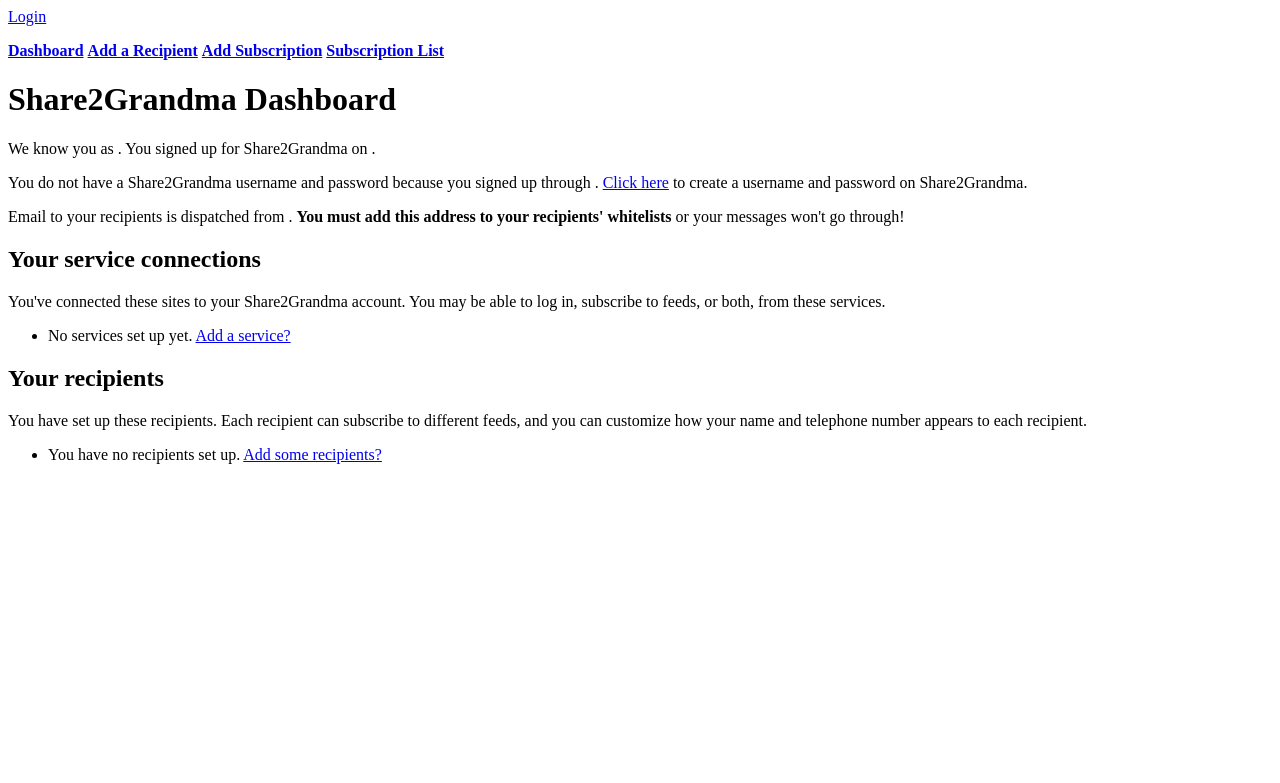
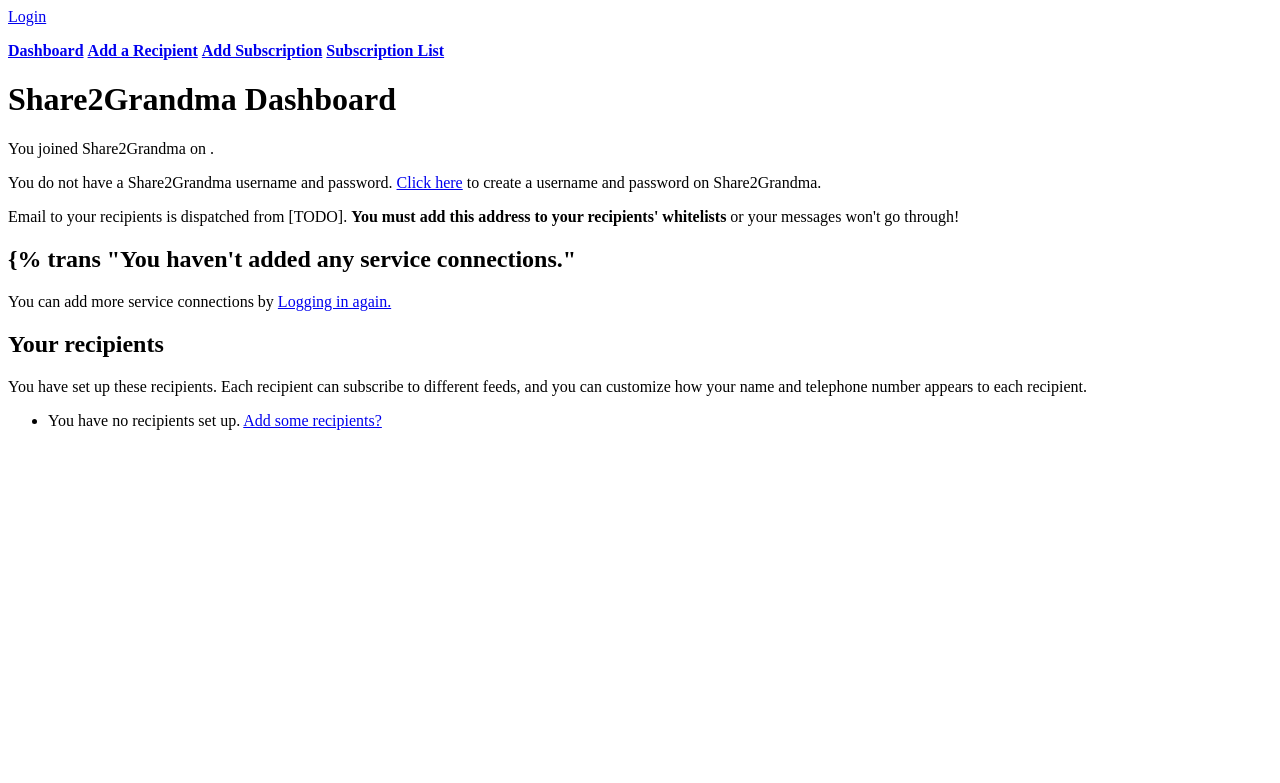
Before and after one commit to georgedorn/share2grandma, a Django app: page /dashboard/ in a window 1280 px wide. Shown: the top 783 px of the page. Run offline with Django 3.2, Linux system fonts and the light colour scheme; parts of the project's set-up code (start-up, migrations or seed data) failed here and were passed over; some libraries are stand-ins or nearby versions.

Commit message:
Fixed up some of dashboard.html to use the real user model API; added django-debug-toolbar to dev requirements/settings.

```diff
--- a/dashboard/templates/dashboard/dashboard.html
+++ b/dashboard/templates/dashboard/dashboard.html
@@ -2,48 +2,46 @@
 {% load i18n %}
 {% block content %}
 <h1>{% trans "Share2Grandma Dashboard" %}</h1>
+    {% if user.first_name %}
+        <p>{% blocktrans with fname=user.first_name lname=user.last_name %}Your name is {{fname}} {{lname}}. {% endblocktrans %}
+    {% elif user.username %}
+        <p>{% blocktrans with name=user.username %}Your username is {{name}}. {% endblocktrans %}
+    {% endif %}
 
-    <p>{% blocktrans %}We know you as {{ user.realname }}.  You signed up for Share2Grandma on {{ user.signup_date }}.{% endblocktrans %}</p>
+    <p>{% blocktrans with date=user.date_joined %}You joined Share2Grandma on {{ date }}.{% endblocktrans %}</p>
 
-    {% if user.has_real_account %}
+    {% if user.has_usable_password %}
         <p>{% blocktrans with username=user.username %}
             You have a local Share2Grandma account.  Your username is {{ username }}.  <a href="@todo">Click
             here</a> to change your password.
         {% endblocktrans %}</p>
     {% else %}
-        <p>{% blocktrans with service=user.social_auth_signup_service %}
-            You do not have a Share2Grandma username and password because you signed up through {{ service }}.
-            {% endblocktrans %}
+        <p>{% blocktrans%}You do not have a Share2Grandma username and password.{% endblocktrans %}
             <a href="{% url 'registration_register' %}">{% trans "Click here" context "to do x" %}</a> {% trans "to create a username and password on Share2Grandma." context "do x to ..." %}
         </p>
     {% endif %}
 
      <p>{% blocktrans with myemail=user.originating_email %}
-         Email to your recipients is dispatched from {{ myemail }}.  <strong>You must add this address to
+         Email to your recipients is dispatched from {{ myemail }}[TODO].  <strong>You must add this address to
         your recipients' whitelists</strong> or your messages won't go through!
      {% endblocktrans %}</p>
 
-
-<h2>{% trans "Your service connections" %}</h2>
-
+{% if user.social_auth.all %}
+    <h2>{% trans "Your service connections" %}</h2>
     <p>{% blocktrans %}You've connected these sites to your Share2Grandma account.  You may be able to log in, subscribe to feeds, or
     both, from these services.{% endblocktrans %}</p>
+    <ul>
+    {% for auth in user.social_auth.all %}
+        {% blocktrans with service=auth.provider uid=auth.uid %}
+            <li>[logo] {{service}} as {{uid}}</li>
+        {% endblocktrans %}
+    {% endfor %}
+    </ul>
+{% else %}
+<h2>{% trans "You haven't added any service connections."</h2>
+{% endif %}
+You can add more service connections by <a href="{% url "login" %}">{% trans "Logging in again." noop %}</a>
 
-    <ul>
-    {% if user.social_auth_services.count %}
-        {% for service in user.social_auth_services.all %}
-        <li>[logo] {{ service.name }}, {% trans "connected" context "service, ___ [date]" %} {{ service.connect_date }}
-            <ul>
-                <li><strong>{# @todo whole line i18n fixup #}CAN{% if not service.login_available %}NOT{% endif %}</strong> login with this service</li>
-                <li><strong>{# @todo whole line  i18n fixup #}CAN{% if not service.feeds_available  %}NOT{% endif %}</strong> subscribe to feeds with this service</li>
-            </ul>
-        </li>
-        {% endfor %}
-        <li>{% blocktrans %}<a href="@todo need a service chooser to feed into socialauth_begin">Add another</a> service?{% endblocktrans %}</li>
-    {% else %}
-        <li>{% blocktrans %}No services set up yet.  <a href="@todo need a service chooser to feed into socialauth_begin">Add a service?</a>{% endblocktrans %}</li>
-    {% endif %}
-    </ul>
 
 
 <h2>{% trans "Your recipients" %}</h2>
--- a/requirements-dev.txt
+++ b/requirements-dev.txt
@@ -1 +1,2 @@
+django-debug-toolbar
 django-extensions
```
Also changed, not shown: share2grandma/settings/local.py (+14 -1 lines).
